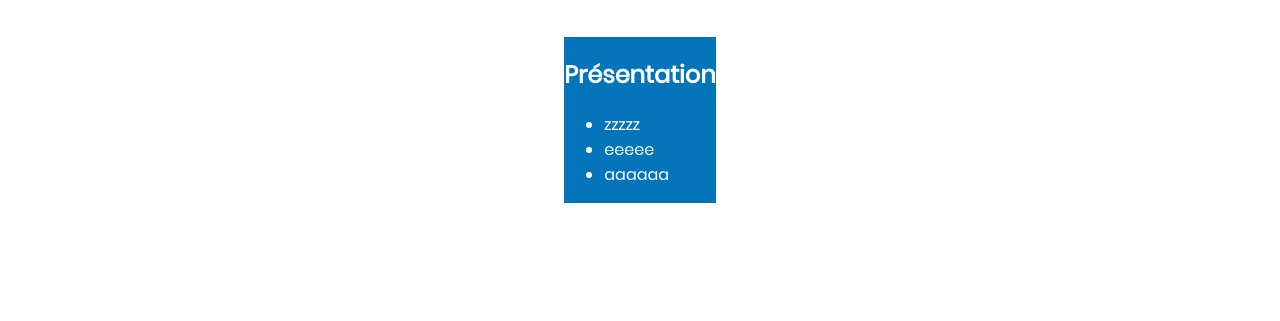
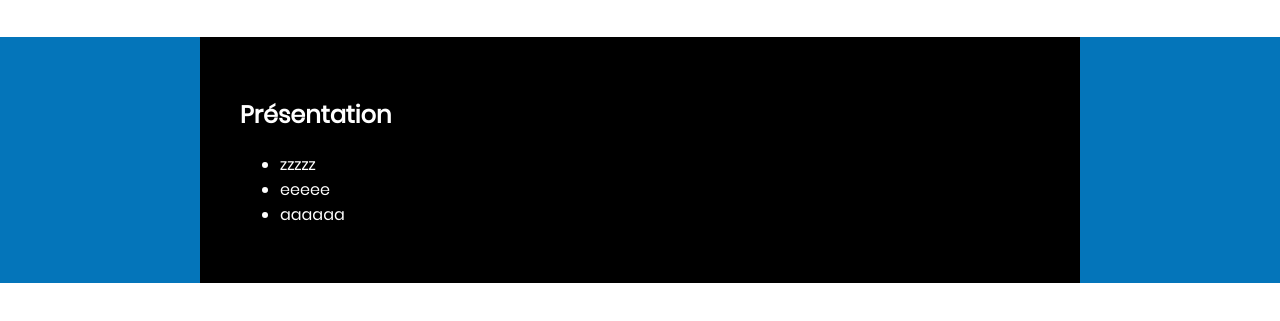
Before and after one commit to Youbess/MyCV, a plain HTML site: page index.html in a window 1280 px wide. Shown: the part 317-638 px from the top of the page. Drawn offline with Linux system fonts and the light colour scheme.

Commit message:
first commit

```diff
--- a/index.html
+++ b/index.html
@@ -44,9 +44,9 @@
 
         <main>
 
-            <section>
+            <section class="first-section">
 
-                <div class="first-section">
+                <div class="first-div">
 
                     <h2>Présentation</h2>
 
--- a/style.css
+++ b/style.css
@@ -93,5 +93,5 @@ section {
 
     width: 800px;
     padding: 40px;
-
+background-color: black;
 }
```
